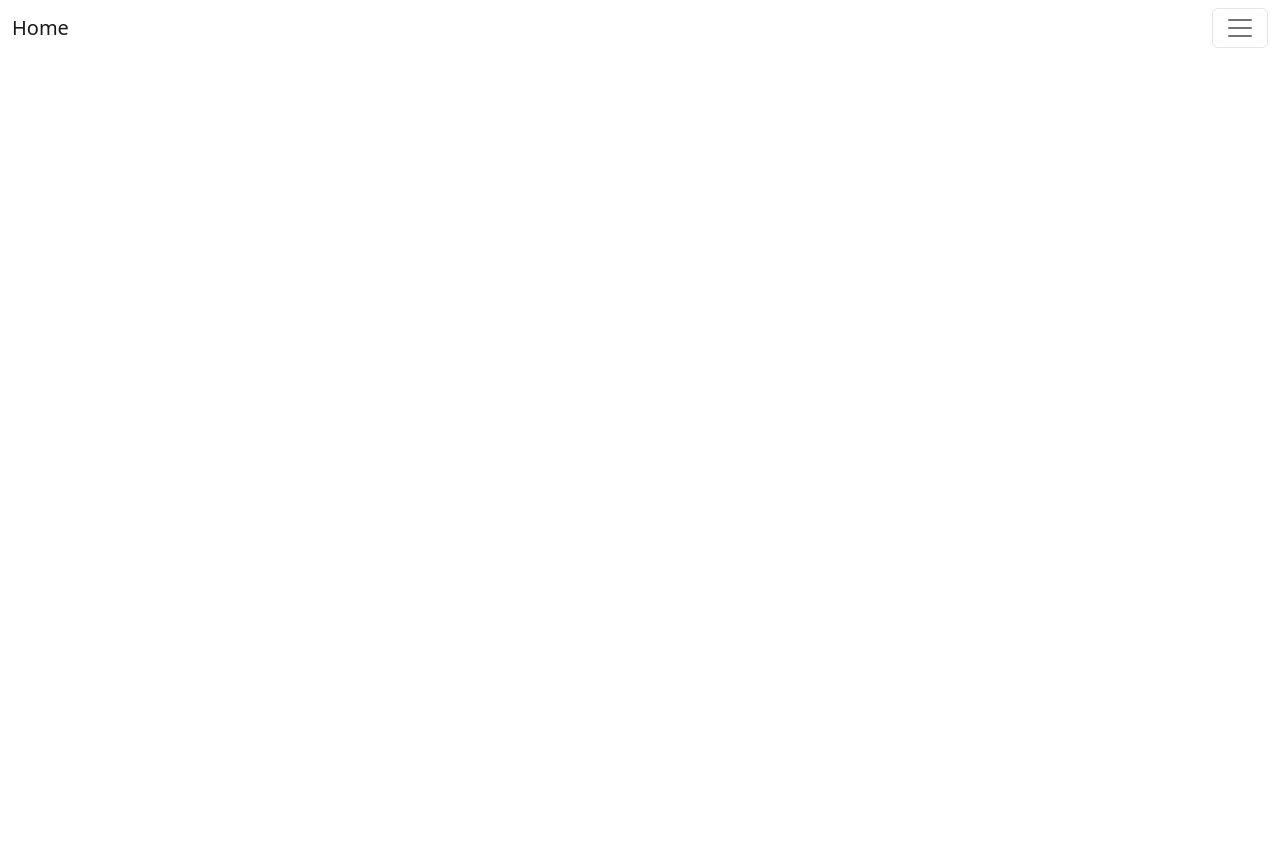
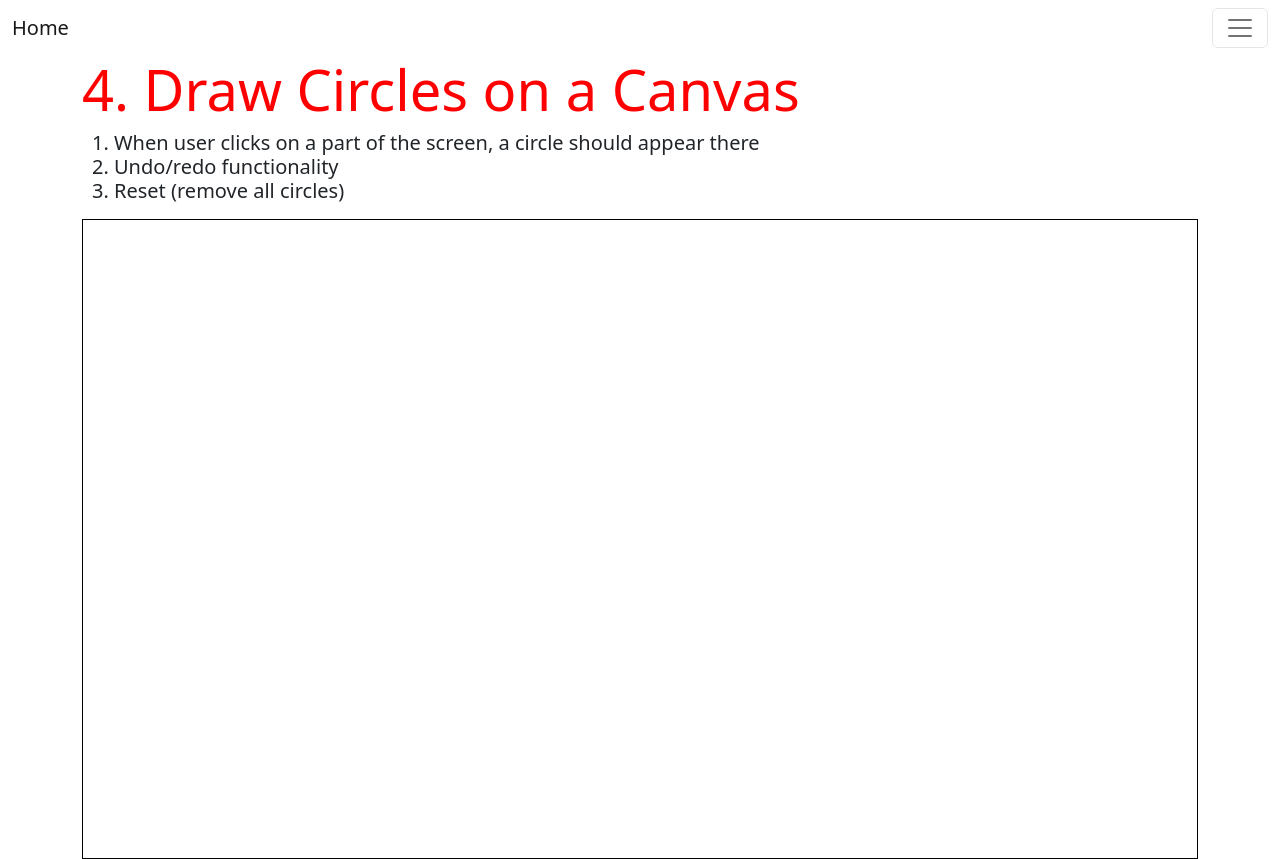
Before and after one commit to hhk998402/react-primer, a React app: page /circleCanvas in a window 1280 px wide. Before the commit this address had no page. Before the commit the page ends 800 px from the top, so only its background shows below. Built offline with nearby package versions, Linux system fonts and the light colour scheme.

Commit message:
Able to draw circles where I click

```diff
--- a/src/App.js
+++ b/src/App.js
@@ -5,6 +5,7 @@ import Home from "./Home/Home";
 import NavBar from "./NavBar";
 import Counter from "./StateManagement/Counter";
 import AddTwoNums from "./StateManagement/AddTwoNums";
+import CircleCanvas from "./StateManagement/CircleCanvas";
 
 const App = () => {
     return (
@@ -31,6 +32,11 @@ const App = () => {
                     path="addTwoNums"
                     element={<AddTwoNums />}
                 />
+                <Route
+                    exact
+                    path="circleCanvas"
+                    element={<CircleCanvas />}
+                />
             </Routes>
         </>
 
--- a/src/Home/Home.js
+++ b/src/Home/Home.js
@@ -47,6 +47,13 @@ const Home = () => {
                         <Link to="/addTwoNums">Demo Link</Link>
                     </AccordionBody>
                     </AccordionItem>
+                    <AccordionItem>
+                    <AccordionHeader targetId="4">Draw Circles on Canvas</AccordionHeader>
+                    <AccordionBody accordionId="4">
+                        <strong>Draw circles on canvas, undo/redo functionality, reset functionality</strong><br></br>
+                        <Link to="/circleCanvas">Demo Link</Link>
+                    </AccordionBody>
+                    </AccordionItem>
                 </Accordion>
             </div>
         </div>
--- a/src/NavBar.js
+++ b/src/NavBar.js
@@ -36,6 +36,7 @@ const NavBar = (args) => {
               <DropdownMenu right>
                 <DropdownItem><NavLink href="/counter">Counter</NavLink></DropdownItem>
                 <DropdownItem><NavLink href="/addTwoNums">Add Two Nums</NavLink></DropdownItem>
+                <DropdownItem><NavLink href="/circleCanvas">Canvas to Place Circles</NavLink></DropdownItem>
                 <DropdownItem divider />
                 <DropdownItem>Reset</DropdownItem>
               </DropdownMenu>
--- /dev/null
+++ b/src/StateManagement/CircleCanvas.js
@@ -0,0 +1,52 @@
+import React, { useState } from "react";
+
+const CircleCanvas = () => {
+    const [points, setPoints] = useState([]);
+
+    const addCircle = (e) => {
+        setPoints([
+            ...points,
+            {
+                x: e.clientX,
+                y: e.clientY
+            }
+        ]);
+        console.log(points);
+    };
+
+    return(
+        <div className="container">
+            <h1 className="display-4">4. Draw Circles on a Canvas</h1>
+            <h6 className="lead">
+                <ol>
+                    <li>When user clicks on a part of the screen, a circle should appear there</li>
+                    <li>Undo/redo functionality</li>
+                    <li>Reset (remove all circles)</li>
+                </ol>
+            </h6>
+            <div className="canvas" style={{height:"80vh", width:"100%", border: '1px solid black'}} onClick={addCircle}>
+                {
+                    points.map((point, idx) => {
+                        return (
+                            <div className="circle"
+                                style={{
+                                    height: '30px',
+                                    width: '30px',
+                                    borderRadius: '100%',
+                                    border: '1px solid black',
+                                    display: 'inline-block',
+                                    position: 'absolute',
+                                    left: point.x + 'px',
+                                    top: point.y + 'px'
+                                }}
+                            />
+                        )
+                    })
+                }
+
+            </div>
+        </div>
+    )
+};
+
+export default CircleCanvas;
```
